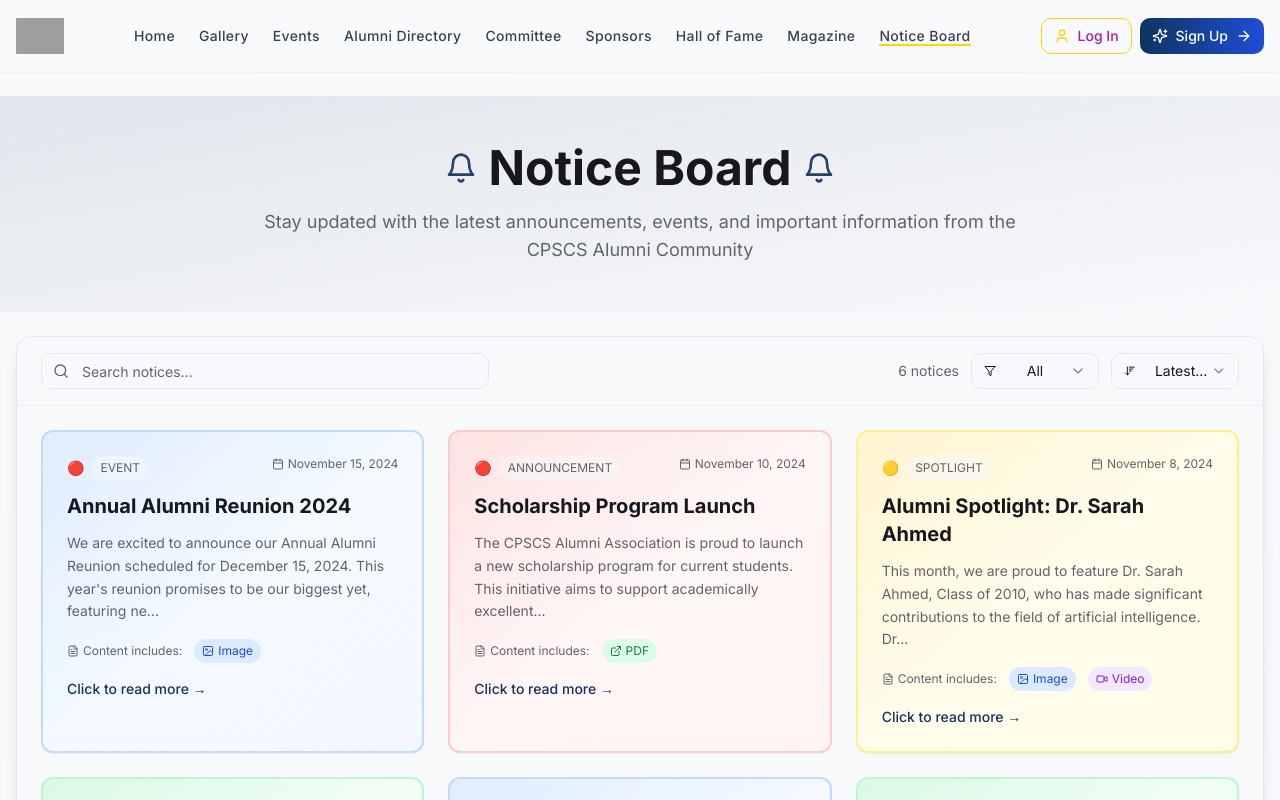
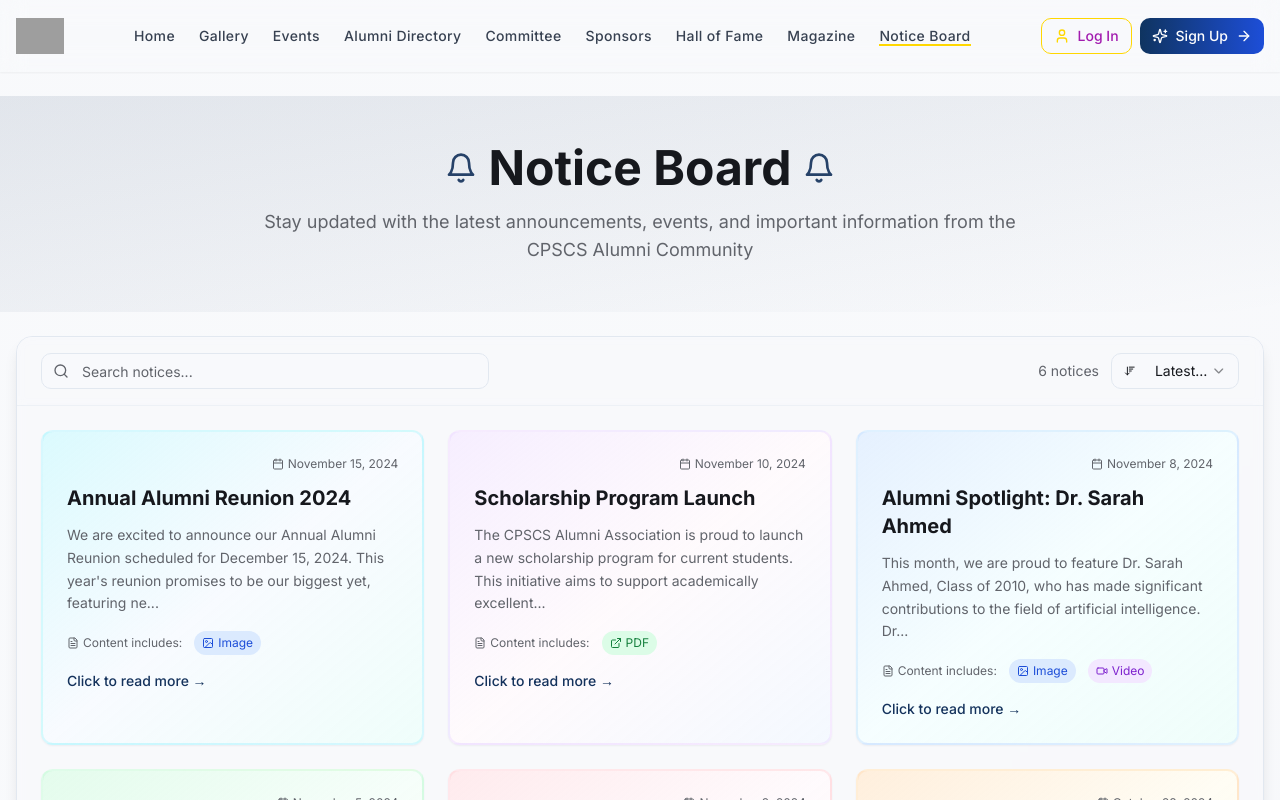
Before and after one commit to Tabassum-Wasila/cpscs-alumni-frontend, a React (Vite) app: page /notice-board in a window 1280 px wide. Shown: the top 800 px of the page. Built offline with nearby package versions, Linux system fonts and the light colour scheme; grey boxes are pictures that could not be loaded.

Commit message:
Fix Notice Board improvements
- Removed notice categories.
- Added subtle gradient flow animations and 10 random color variations to notice cards.
- Fixed modal pop-up functionality on card click.

```diff
--- a/src/components/notice/NoticeCard.tsx
+++ b/src/components/notice/NoticeCard.tsx
@@ -22,55 +22,42 @@ const NoticeCard: React.FC<NoticeCardProps> = ({ notice, onClick }) => {
     return text.substring(0, maxLength) + '...';
   };
 
-  const getCategoryColor = (category?: string) => {
-    switch (category) {
-      case 'announcement':
-        return 'from-red-400/20 via-red-300/10 to-red-200/20 border-red-200';
-      case 'event':
-        return 'from-blue-400/20 via-blue-300/10 to-blue-200/20 border-blue-200';
-      case 'spotlight':
-        return 'from-yellow-400/20 via-yellow-300/10 to-yellow-200/20 border-yellow-200';
-      case 'general':
-        return 'from-green-400/20 via-green-300/10 to-green-200/20 border-green-200';
-      default:
-        return 'from-gray-400/20 via-gray-300/10 to-gray-200/20 border-gray-200';
-    }
-  };
+  const gradientVariations = [
+    'from-purple-200/40 via-pink-100/20 to-blue-100/30 border-purple-200/40',
+    'from-blue-200/40 via-cyan-100/20 to-teal-100/30 border-blue-200/40',
+    'from-green-200/40 via-emerald-100/20 to-lime-100/30 border-green-200/40',
+    'from-rose-200/40 via-pink-100/20 to-red-100/30 border-rose-200/40',
+    'from-orange-200/40 via-amber-100/20 to-yellow-100/30 border-orange-200/40',
+    'from-indigo-200/40 via-purple-100/20 to-blue-100/30 border-indigo-200/40',
+    'from-teal-200/40 via-cyan-100/20 to-emerald-100/30 border-teal-200/40',
+    'from-pink-200/40 via-rose-100/20 to-purple-100/30 border-pink-200/40',
+    'from-violet-200/40 via-indigo-100/20 to-blue-100/30 border-violet-200/40',
+    'from-cyan-200/40 via-blue-100/20 to-teal-100/30 border-cyan-200/40'
+  ];
 
-  const getPriorityIcon = (priority?: string) => {
-    switch (priority) {
-      case 'high':
-        return '🔴';
-      case 'medium':
-        return '🟡';
-      case 'low':
-        return '🟢';
-      default:
-        return '';
-    }
+  const getRandomGradient = () => {
+    const hash = notice.id.split('').reduce((a, b) => {
+      a = ((a << 5) - a) + b.charCodeAt(0);
+      return a & a;
+    }, 0);
+    const index = Math.abs(hash) % gradientVariations.length;
+    return gradientVariations[index];
   };
 
   const hasMedia = notice.imageUrl || notice.videoUrl || notice.pdfUrl;
 
   return (
     <Card
-      className={`p-6 cursor-pointer group relative overflow-hidden border-2 bg-gradient-to-br ${getCategoryColor(notice.category)} hover:shadow-xl hover:scale-[1.02] transition-all duration-300 animate-fade-in`}
+      className={`p-6 cursor-pointer group relative overflow-hidden border-2 bg-gradient-to-br ${getRandomGradient()} hover:shadow-xl hover:scale-[1.02] transition-all duration-300 animate-fade-in`}
       onClick={onClick}
     >
-      {/* Animated gradient overlay */}
-      <div className="absolute inset-0 bg-gradient-to-r from-transparent via-white/10 to-transparent -translate-x-full group-hover:translate-x-full transition-transform duration-1000 ease-out" />
+      {/* Animated gradient flow overlay */}
+      <div className="absolute inset-0 bg-gradient-to-r from-transparent via-white/20 to-transparent -translate-x-full group-hover:translate-x-full transition-transform duration-1000 ease-out" />
+      <div className="absolute inset-0 bg-gradient-to-l from-transparent via-white/10 to-transparent translate-x-full group-hover:-translate-x-full transition-transform duration-1500 ease-out delay-200" />
 
       <div className="relative z-10">
-        {/* Header with priority and date */}
-        <div className="flex justify-between items-start mb-3">
-          <div className="flex items-center gap-2">
-            {notice.priority && (
-              <span className="text-sm">{getPriorityIcon(notice.priority)}</span>
-            )}
-            <span className="text-xs text-muted-foreground bg-background/50 px-2 py-1 rounded-full">
-              {notice.category?.toUpperCase() || 'NOTICE'}
-            </span>
-          </div>
+        {/* Header with date */}
+        <div className="flex justify-end items-start mb-3">
           <div className="flex items-center gap-1 text-xs text-muted-foreground">
             <Calendar className="h-3 w-3" />
             {formatDate(notice.publishDate)}
--- a/src/components/notice/NoticeHeader.tsx
+++ b/src/components/notice/NoticeHeader.tsx
@@ -20,12 +20,6 @@ const NoticeHeader: React.FC<NoticeHeaderProps> = ({ filters, onFiltersChange, t
     onFiltersChange({ ...filters, sortBy: value as NoticeFilters['sortBy'] });
   };
 
-  const handleCategoryChange = (value: string) => {
-    onFiltersChange({
-      ...filters,
-      category: value === 'all' ? undefined : value
-    });
-  };
 
   return (
     <div className="bg-background/80 backdrop-blur-sm border-b border-border/50 py-4 px-6 sticky top-0 z-40">
@@ -48,20 +42,6 @@ const NoticeHeader: React.FC<NoticeHeaderProps> = ({ filters, onFiltersChange, t
             {totalNotices} notice{totalNotices !== 1 ? 's' : ''}
           </span>
 
-          {/* Category filter */}
-          <Select value={filters.category || 'all'} onValueChange={handleCategoryChange}>
-            <SelectTrigger className="w-32 h-9 text-sm">
-              <Filter className="h-3 w-3 mr-1" />
-              <SelectValue />
-            </SelectTrigger>
-            <SelectContent>
-              <SelectItem value="all">All</SelectItem>
-              <SelectItem value="announcement">Announcements</SelectItem>
-              <SelectItem value="event">Events</SelectItem>
-              <SelectItem value="spotlight">Spotlights</SelectItem>
-              <SelectItem value="general">General</SelectItem>
-            </SelectContent>
-          </Select>
 
           {/* Sort */}
           <Select value={filters.sortBy} onValueChange={handleSortChange}>
--- a/src/components/notice/NoticeModal.tsx
+++ b/src/components/notice/NoticeModal.tsx
@@ -25,33 +25,6 @@ const NoticeModal: React.FC<NoticeModalProps> = ({ notice, isOpen, onClose }) =>
     });
   };
 
-  const getCategoryColor = (category?: string) => {
-    switch (category) {
-      case 'announcement':
-        return 'bg-red-100 text-red-800 border-red-200';
-      case 'event':
-        return 'bg-blue-100 text-blue-800 border-blue-200';
-      case 'spotlight':
-        return 'bg-yellow-100 text-yellow-800 border-yellow-200';
-      case 'general':
-        return 'bg-green-100 text-green-800 border-green-200';
-      default:
-        return 'bg-gray-100 text-gray-800 border-gray-200';
-    }
-  };
-
-  const getPriorityColor = (priority?: string) => {
-    switch (priority) {
-      case 'high':
-        return 'bg-red-100 text-red-800 border-red-200';
-      case 'medium':
-        return 'bg-yellow-100 text-yellow-800 border-yellow-200';
-      case 'low':
-        return 'bg-green-100 text-green-800 border-green-200';
-      default:
-        return 'bg-gray-100 text-gray-800 border-gray-200';
-    }
-  };
 
   const handlePdfOpen = () => {
     if (notice.pdfUrl) {
@@ -78,21 +51,9 @@ const NoticeModal: React.FC<NoticeModalProps> = ({ notice, isOpen, onClose }) =>
                   {notice.noticeTitle}
                 </DialogTitle>
 
-                <div className="flex flex-wrap items-center gap-2 mb-4">
-                  {notice.category && (
-                    <Badge className={`${getCategoryColor(notice.category)} border`}>
-                      {notice.category.toUpperCase()}
-                    </Badge>
-                  )}
-                  {notice.priority && (
-                    <Badge className={`${getPriorityColor(notice.priority)} border`}>
-                      {notice.priority.toUpperCase()} PRIORITY
-                    </Badge>
-                  )}
-                  <div className="flex items-center gap-1 text-sm text-muted-foreground bg-muted/50 px-3 py-1 rounded-full">
-                    <Calendar className="h-4 w-4" />
-                    {formatDate(notice.publishDate)}
-                  </div>
+                <div className="flex items-center gap-1 text-sm text-muted-foreground bg-muted/50 px-3 py-1 rounded-full mb-4">
+                  <Calendar className="h-4 w-4" />
+                  {formatDate(notice.publishDate)}
                 </div>
               </div>
 
--- a/src/data/noticesData.ts
+++ b/src/data/noticesData.ts
@@ -7,8 +7,6 @@ export const sampleNotices: Notice[] = [
     noticeBody: 'We are excited to announce our Annual Alumni Reunion scheduled for December 15, 2024. This year\'s reunion promises to be our biggest yet, featuring networking sessions, cultural programs, and a special awards ceremony recognizing outstanding alumni achievements. The event will be held at the university campus from 10 AM to 8 PM. Registration is now open, and early bird discounts are available until November 30th. Don\'t miss this opportunity to reconnect with your classmates and create new memories!',
     imageUrl: 'https://images.unsplash.com/photo-1511578314322-379afb476865?ixlib=rb-4.0.3&auto=format&fit=crop&w=1000&q=80',
     publishDate: '2024-11-15T10:00:00Z',
-    category: 'event',
-    priority: 'high'
   },
   {
     id: '2',
@@ -16,8 +14,6 @@ export const sampleNotices: Notice[] = [
     noticeBody: 'The CPSCS Alumni Association is proud to launch a new scholarship program for current students. This initiative aims to support academically excellent students facing financial challenges. The scholarship covers tuition fees, books, and living expenses for one academic year. Applications are open from December 1st to January 15th, 2025. Eligible candidates must maintain a minimum GPA of 3.5 and demonstrate financial need through proper documentation.',
     pdfUrl: 'https://drive.google.com/file/d/sample-scholarship-guidelines/view',
     publishDate: '2024-11-10T14:30:00Z',
-    category: 'announcement',
-    priority: 'high'
   },
   {
     id: '3',
@@ -26,8 +22,6 @@ export const sampleNotices: Notice[] = [
     imageUrl: 'https://images.unsplash.com/photo-1559757148-5c350d0d3c56?ixlib=rb-4.0.3&auto=format&fit=crop&w=1000&q=80',
     videoUrl: 'https://www.youtube.com/watch?v=dQw4w9WgXcQ',
     publishDate: '2024-11-08T09:15:00Z',
-    category: 'spotlight',
-    priority: 'medium'
   },
   {
     id: '4',
@@ -35,8 +29,6 @@ export const sampleNotices: Notice[] = [
     noticeBody: 'We have updated our community guidelines to ensure a safe and respectful environment for all alumni members. The new guidelines include enhanced policies on professional conduct, social media interaction, and event participation. All members are encouraged to review these guidelines carefully. Key changes include updated privacy policies, clearer communication protocols, and new reporting mechanisms for any concerns or violations.',
     pdfUrl: 'https://drive.google.com/file/d/sample-community-guidelines/view',
     publishDate: '2024-11-05T16:45:00Z',
-    category: 'general',
-    priority: 'medium'
   },
   {
     id: '5',
@@ -44,15 +36,11 @@ export const sampleNotices: Notice[] = [
     noticeBody: 'Join us for a comprehensive career development workshop series designed specifically for recent graduates and early-career professionals. The series covers resume building, interview skills, networking strategies, and industry insights from senior alumni. Sessions will be conducted both online and in-person throughout December 2024. Expert speakers from various industries will share their experiences and provide personalized guidance.',
     imageUrl: 'https://images.unsplash.com/photo-1552664730-d307ca884978?ixlib=rb-4.0.3&auto=format&fit=crop&w=1000&q=80',
     publishDate: '2024-11-02T11:20:00Z',
-    category: 'event',
-    priority: 'medium'
   },
   {
     id: '6',
     noticeTitle: 'System Maintenance Notice',
     noticeBody: 'Please be informed that our alumni portal will undergo scheduled maintenance on November 25th, 2024, from 2:00 AM to 6:00 AM. During this time, the website and mobile app will be temporarily unavailable. We apologize for any inconvenience this may cause and appreciate your understanding as we work to improve our services.',
     publishDate: '2024-10-28T13:00:00Z',
-    category: 'general',
-    priority: 'low'
   }
 ];
--- a/src/pages/NoticeBoard.tsx
+++ b/src/pages/NoticeBoard.tsx
@@ -15,7 +15,6 @@ const NoticeBoard = () => {
   const [filters, setFilters] = useState<NoticeFilters>({
     searchQuery: '',
     sortBy: 'date-desc',
-    category: undefined,
   });
 
   // Filter and sort notices
@@ -31,10 +30,6 @@ const NoticeBoard = () => {
       );
     }
 
-    // Apply category filter
-    if (filters.category) {
-      filtered = filtered.filter(notice => notice.category === filters.category);
-    }
 
     // Apply sorting
     filtered.sort((a, b) => {
```
